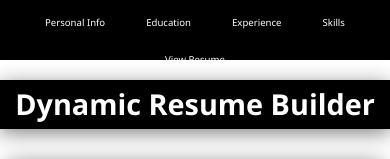
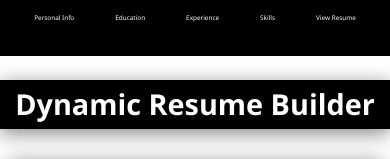
Before and after one commit to konain611/dynamic-resume-builder, a Next.js app: page / in a window 390 px wide. Shown: the top 159 px of the page. Built offline with nearby package versions, Linux system fonts and the light colour scheme.

Commit message:
Update globals.css

```diff
--- a/src/app/globals.css
+++ b/src/app/globals.css
@@ -391,11 +391,11 @@ button:active,
 @media (max-width: 480px) {
   .navbar {
     gap: 1px;
-    padding: 5px 0;
+    padding: 3px 0;
   }
 
   .navbar a {
-    font-size: 0.6rem;
+    font-size: 0.4rem;
   }
 
   .title {
```
